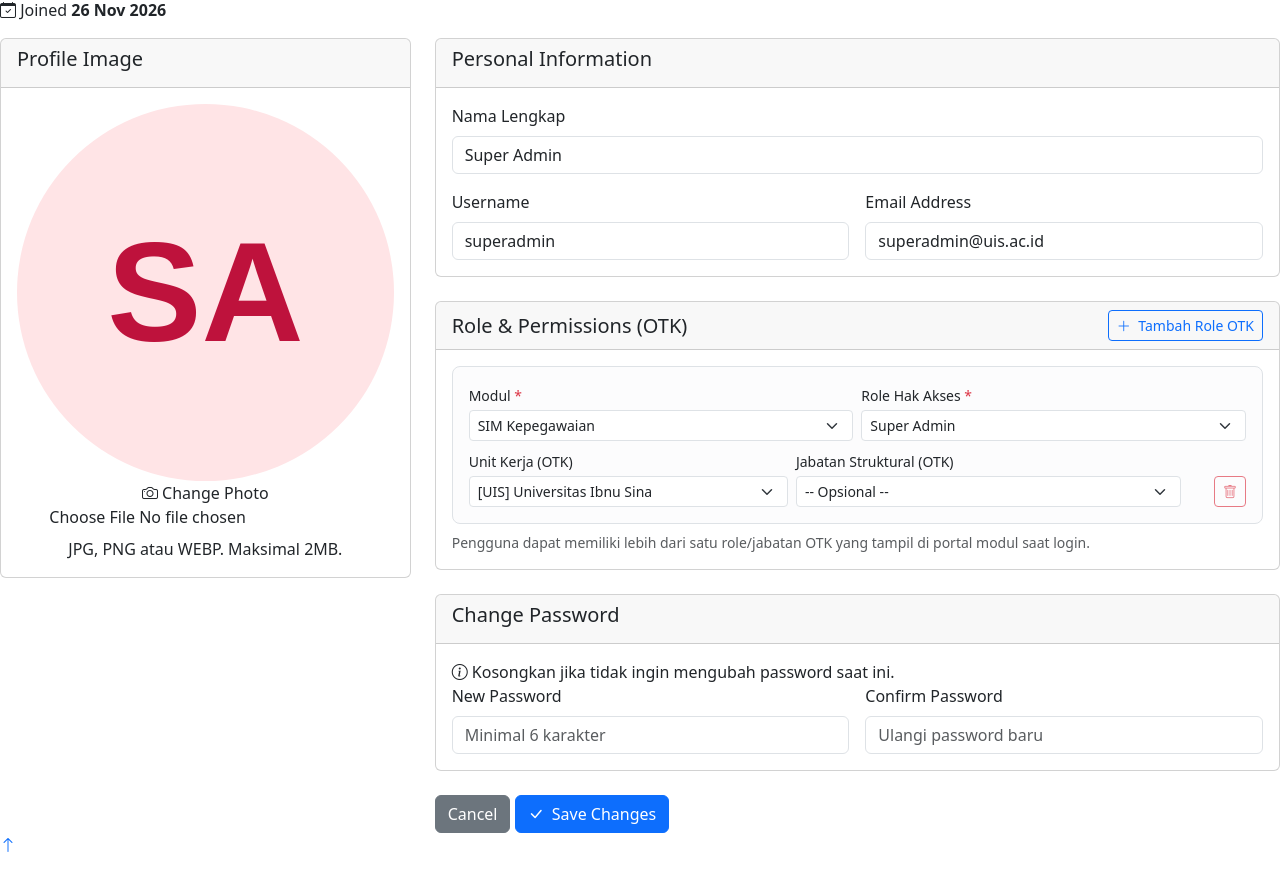
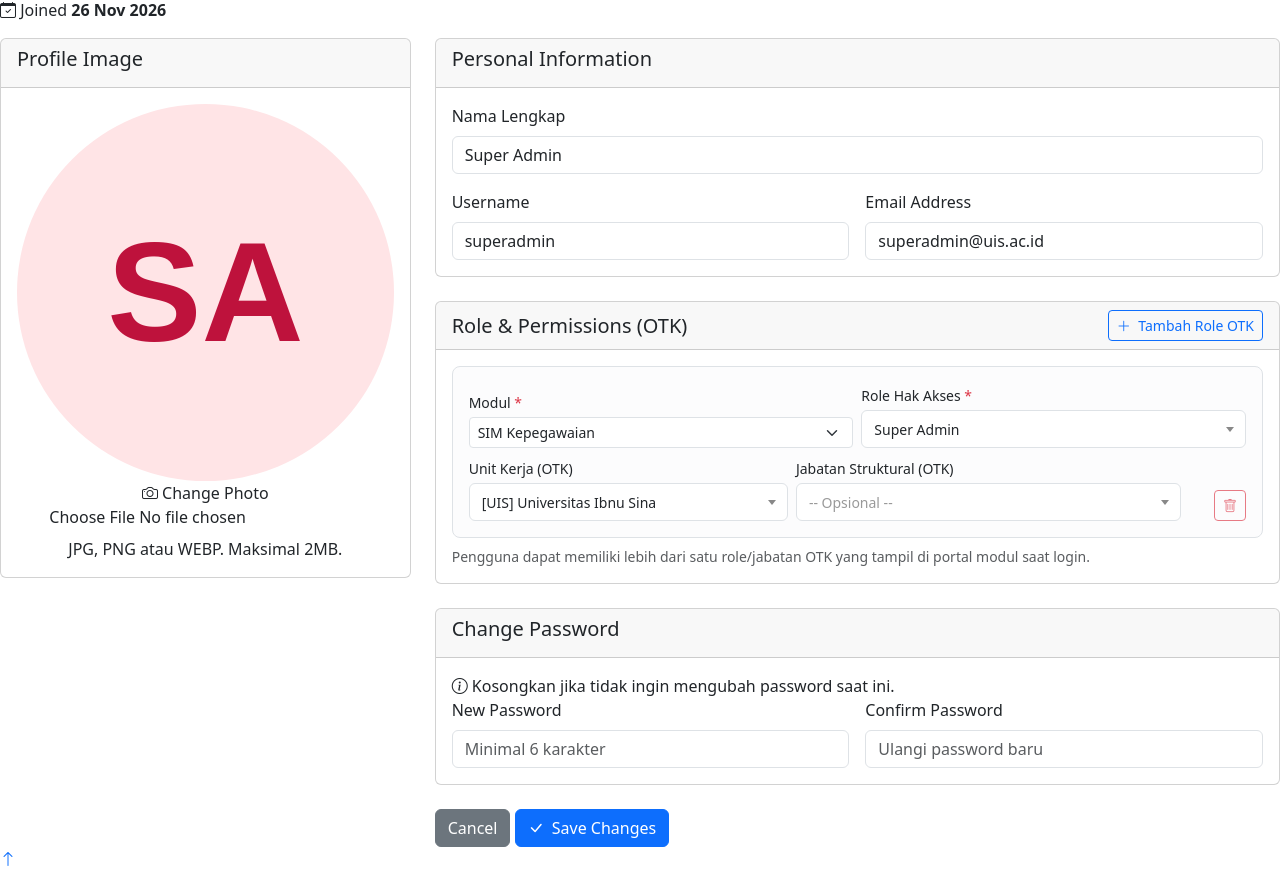
Before and after one commit to dimaspradipto1/siuisku, a Laravel app: page /users/1/edit in a window 1280 px wide. Shown: the part 5566-6437 px from the top of the page. Run offline with Laravel 12, Linux system fonts and the light colour scheme; a user stored in the database is signed in; data comes from the database, SQL or seed files in the repository; style sheets or scripts are compiled from the project's sources; some libraries are stand-ins or nearby versions.

Commit message:
feat: add dashboard layout template and views for users, unit kerja, and hak akses

```diff
--- a/resources/views/layouts/dashboard/template.blade.php
+++ b/resources/views/layouts/dashboard/template.blade.php
@@ -36,6 +36,47 @@
     <link href="{{ asset('assets/css/main.css') }}" rel="stylesheet">
 
     <link rel="stylesheet" href="https://cdn.datatables.net/2.1.8/css/dataTables.bootstrap5.css">
+    <link href="https://cdn.jsdelivr.net/npm/select2@4.1.0-rc.0/dist/css/select2.min.css" rel="stylesheet" />
+
+    <style>
+        .select2-container {
+            width: 100% !important;
+        }
+        .select2-container .select2-selection--single {
+            height: 38px;
+            border: 1px solid var(--bs-border-color, #dee2e6);
+            border-radius: var(--bs-border-radius, 0.375rem);
+            display: flex;
+            align-items: center;
+            background-color: var(--bs-body-bg, #fff);
+        }
+        .select2-container .select2-selection--single .select2-selection__rendered {
+            line-height: normal;
+            padding-left: 0.75rem;
+            padding-right: 2rem;
+            color: var(--bs-body-color, #212529);
+            font-size: 0.875rem;
+        }
+        .select2-container .select2-selection--single .select2-selection__arrow {
+            height: 36px;
+            right: 6px;
+        }
+        .select2-dropdown {
+            border: 1px solid var(--bs-border-color, #dee2e6);
+            border-radius: var(--bs-border-radius, 0.375rem);
+            font-size: 0.875rem;
+            z-index: 1065;
+        }
+        .select2-search--dropdown .select2-search__field {
+            border: 1px solid var(--bs-border-color, #dee2e6);
+            border-radius: 0.25rem;
+            padding: 0.3rem 0.6rem;
+            outline: none;
+        }
+        .select2-container--default .select2-results__option--highlighted.select2-results__option--selectable {
+            background-color: var(--accent-color, #0d6efd);
+        }
+    </style>
 
 </head>
 
@@ -123,8 +164,36 @@
     <script src="{{ asset('assets/js/apps-sidebar-toggle.js') }}"></script>
 
     <script src="https://code.jquery.com/jquery-3.7.1.js"></script>
+    <script src="https://cdn.jsdelivr.net/npm/select2@4.1.0-rc.0/dist/js/select2.min.js"></script>
     <script src="https://cdn.datatables.net/2.1.8/js/dataTables.js"></script>
     <script src="https://cdn.datatables.net/2.1.8/js/dataTables.bootstrap5.js"></script>
+
+    <script>
+        window.initSelect2 = function (context) {
+            if (typeof $ === 'undefined' || !$.fn || !$.fn.select2) return;
+            var $root = context ? $(context) : $(document);
+            $root.find('select.select2').each(function () {
+                var $el = $(this);
+                if ($el.hasClass('select2-hidden-accessible')) {
+                    $el.select2('destroy');
+                }
+                var $modal = $el.closest('.modal');
+                var options = {
+                    width: '100%',
+                    placeholder: $el.data('placeholder') || 'Pilih opsi...',
+                    allowClear: Boolean($el.data('allow-clear'))
+                };
+                if ($modal.length) {
+                    options.dropdownParent = $modal;
+                }
+                $el.select2(options);
+            });
+        };
+
+        document.addEventListener('DOMContentLoaded', function () {
+            window.initSelect2(document);
+        });
+    </script>
 
     <script>
         document.addEventListener('DOMContentLoaded', function() {
--- a/resources/views/layouts/pages/unit-kerja/create.blade.php
+++ b/resources/views/layouts/pages/unit-kerja/create.blade.php
@@ -57,7 +57,7 @@
 
               <div class="col-md-6">
                 <label for="parent_id" class="form-label">Induk Unit Kerja (Hierarki OTK)</label>
-                <select id="parent_id" name="parent_id" class="form-select @error('parent_id') is-invalid @enderror">
+                <select id="parent_id" name="parent_id" class="form-select select2 @error('parent_id') is-invalid @enderror" data-placeholder="-- Tidak ada (Level Puncak) --">
                   <option value="">-- Tidak ada (Level Puncak) --</option>
                   @foreach ($parents as $parent)
                     <option value="{{ $parent->id }}" {{ (string) old('parent_id') === (string) $parent->id ? 'selected' : '' }}>
--- a/resources/views/layouts/pages/unit-kerja/edit.blade.php
+++ b/resources/views/layouts/pages/unit-kerja/edit.blade.php
@@ -58,7 +58,7 @@
 
               <div class="col-md-6">
                 <label for="parent_id" class="form-label">Induk Unit Kerja (Hierarki OTK)</label>
-                <select id="parent_id" name="parent_id" class="form-select @error('parent_id') is-invalid @enderror">
+                <select id="parent_id" name="parent_id" class="form-select select2 @error('parent_id') is-invalid @enderror" data-placeholder="-- Tidak ada (Level Puncak) --">
                   <option value="">-- Tidak ada (Level Puncak) --</option>
                   @foreach ($parents as $parent)
                     <option value="{{ $parent->id }}" {{ (string) old('parent_id', $unit->parent_id) === (string) $parent->id ? 'selected' : '' }}>
--- a/resources/views/layouts/pages/users/create.blade.php
+++ b/resources/views/layouts/pages/users/create.blade.php
@@ -70,7 +70,7 @@
 
                   <div class="mb-3">
                     <label class="form-label required">Role Hak Akses</label>
-                    <select name="role_assignments[0][role_id]" class="form-select @error('role_assignments.0.role_id') is-invalid @enderror" required>
+                    <select name="role_assignments[0][role_id]" class="form-select select2 @error('role_assignments.0.role_id') is-invalid @enderror" data-placeholder="Pilih role..." required>
                       <option value="">Pilih role...</option>
                       @foreach ($roles as $r)
                         <option value="{{ $r->id }}" {{ (string) old('role_assignments.0.role_id') === (string) $r->id ? 'selected' : '' }}>
@@ -85,7 +85,7 @@
 
                   <div class="mb-3">
                     <label class="form-label">Unit Kerja (OTK)</label>
-                    <select name="role_assignments[0][unit_kerja_id]" class="form-select">
+                    <select name="role_assignments[0][unit_kerja_id]" class="form-select select2" data-placeholder="Pilih unit kerja...">
                       <option value="">Universitas Ibnu Sina (Default)</option>
                       @foreach ($unitKerjas as $unit)
                         <option value="{{ $unit->id }}" {{ (string) old('role_assignments.0.unit_kerja_id') === (string) $unit->id ? 'selected' : '' }}>
@@ -97,7 +97,7 @@
 
                   <div class="mb-0">
                     <label class="form-label">Jabatan Struktural (OTK)</label>
-                    <select name="role_assignments[0][jenis_jabatan_struktural_id]" class="form-select">
+                    <select name="role_assignments[0][jenis_jabatan_struktural_id]" class="form-select select2" data-placeholder="-- Opsional --">
                       <option value="">-- Opsional --</option>
                       @foreach ($jabatans as $jab)
                         <option value="{{ $jab->id }}" {{ (string) old('role_assignments.0.jenis_jabatan_struktural_id') === (string) $jab->id ? 'selected' : '' }}>
--- a/resources/views/layouts/pages/users/edit.blade.php
+++ b/resources/views/layouts/pages/users/edit.blade.php
@@ -190,7 +190,7 @@
                           </div>
                           <div class="col-md-6">
                             <label class="form-label small mb-1">Role Hak Akses <span class="text-danger">*</span></label>
-                            <select name="role_assignments[{{ $idx }}][role_id]" class="form-select form-select-sm" required>
+                            <select name="role_assignments[{{ $idx }}][role_id]" class="form-select form-select-sm select2" data-placeholder="Pilih role..." required>
                               <option value="">Pilih role...</option>
                               @foreach ($roles as $r)
                                 <option value="{{ $r->id }}" {{ (string) ($assignment['role_id'] ?? '') === (string) $r->id ? 'selected' : '' }}>
@@ -201,7 +201,7 @@
                           </div>
                           <div class="col-md-5">
                             <label class="form-label small mb-1">Unit Kerja (OTK)</label>
-                            <select name="role_assignments[{{ $idx }}][unit_kerja_id]" class="form-select form-select-sm">
+                            <select name="role_assignments[{{ $idx }}][unit_kerja_id]" class="form-select form-select-sm select2" data-placeholder="Pilih unit kerja...">
                               <option value="">Universitas Ibnu Sina</option>
                               @foreach ($unitKerjas as $unit)
                                 <option value="{{ $unit->id }}" {{ (string) ($assignment['unit_kerja_id'] ?? '') === (string) $unit->id ? 'selected' : '' }}>
@@ -212,7 +212,7 @@
                           </div>
                           <div class="col-md-6">
                             <label class="form-label small mb-1">Jabatan Struktural (OTK)</label>
-                            <select name="role_assignments[{{ $idx }}][jenis_jabatan_struktural_id]" class="form-select form-select-sm">
+                            <select name="role_assignments[{{ $idx }}][jenis_jabatan_struktural_id]" class="form-select form-select-sm select2" data-placeholder="-- Opsional --">
                               <option value="">-- Opsional --</option>
                               @foreach ($jabatans as $jab)
                                 <option value="{{ $jab->id }}" {{ (string) ($assignment['jenis_jabatan_struktural_id'] ?? '') === (string) $jab->id ? 'selected' : '' }}>
@@ -347,12 +347,26 @@
       addRoleBtn.addEventListener('click', function () {
         const firstRow = roleContainer.querySelector('.role-assignment-row');
         if (!firstRow) return;
+
+        if (typeof $ !== 'undefined' && $.fn && $.fn.select2) {
+          $(firstRow).find('select.select2').each(function () {
+            if ($(this).hasClass('select2-hidden-accessible')) {
+              $(this).select2('destroy');
+            }
+          });
+        }
+
         const clone = firstRow.cloneNode(true);
         clone.querySelectorAll('select').forEach(function (select, idx) {
           if (idx > 0) select.value = '';
         });
         roleContainer.appendChild(clone);
         reindexRoleRows();
+
+        if (window.initSelect2) {
+          window.initSelect2(firstRow);
+          window.initSelect2(clone);
+        }
       });
 
       roleContainer.addEventListener('click', function (event) {
--- a/resources/views/layouts/pages/users/index.blade.php
+++ b/resources/views/layouts/pages/users/index.blade.php
@@ -153,7 +153,7 @@
                                         </div>
                                         <div class="col-sm-6">
                                             <label class="form-label">Role Hak Akses (OTK)</label>
-                                            <select name="role_assignments[0][role_id]" class="form-select" required>
+                                            <select name="role_assignments[0][role_id]" class="form-select select2" data-placeholder="Pilih role..." required>
                                                 <option value="">Pilih role...</option>
                                                 @foreach ($roles as $r)
                                                     <option value="{{ $r->id }}">{{ $r->nama }}</option>
@@ -162,7 +162,7 @@
                                         </div>
                                         <div class="col-sm-6">
                                             <label class="form-label">Unit Kerja (OTK)</label>
-                                            <select name="role_assignments[0][unit_kerja_id]" class="form-select">
+                                            <select name="role_assignments[0][unit_kerja_id]" class="form-select select2" data-placeholder="Pilih unit kerja...">
                                                 <option value="">Universitas Ibnu Sina</option>
                                                 @foreach ($unitKerjas as $unit)
                                                     <option value="{{ $unit->id }}">[{{ $unit->kode }}] {{ $unit->nama }}</option>
@@ -171,7 +171,7 @@
                                         </div>
                                         <div class="col-12">
                                             <label class="form-label">Jabatan Struktural (OTK)</label>
-                                            <select name="role_assignments[0][jenis_jabatan_struktural_id]" class="form-select">
+                                            <select name="role_assignments[0][jenis_jabatan_struktural_id]" class="form-select select2" data-placeholder="-- Opsional --">
                                                 <option value="">-- Opsional --</option>
                                                 @foreach ($jabatans as $jab)
                                                     <option value="{{ $jab->id }}">[{{ $jab->kode }}] {{ $jab->nama }}</option>
```
Also changed, not shown: resources/views/layouts/pages/hak-akses/index.blade.php (+4 -4 lines).
